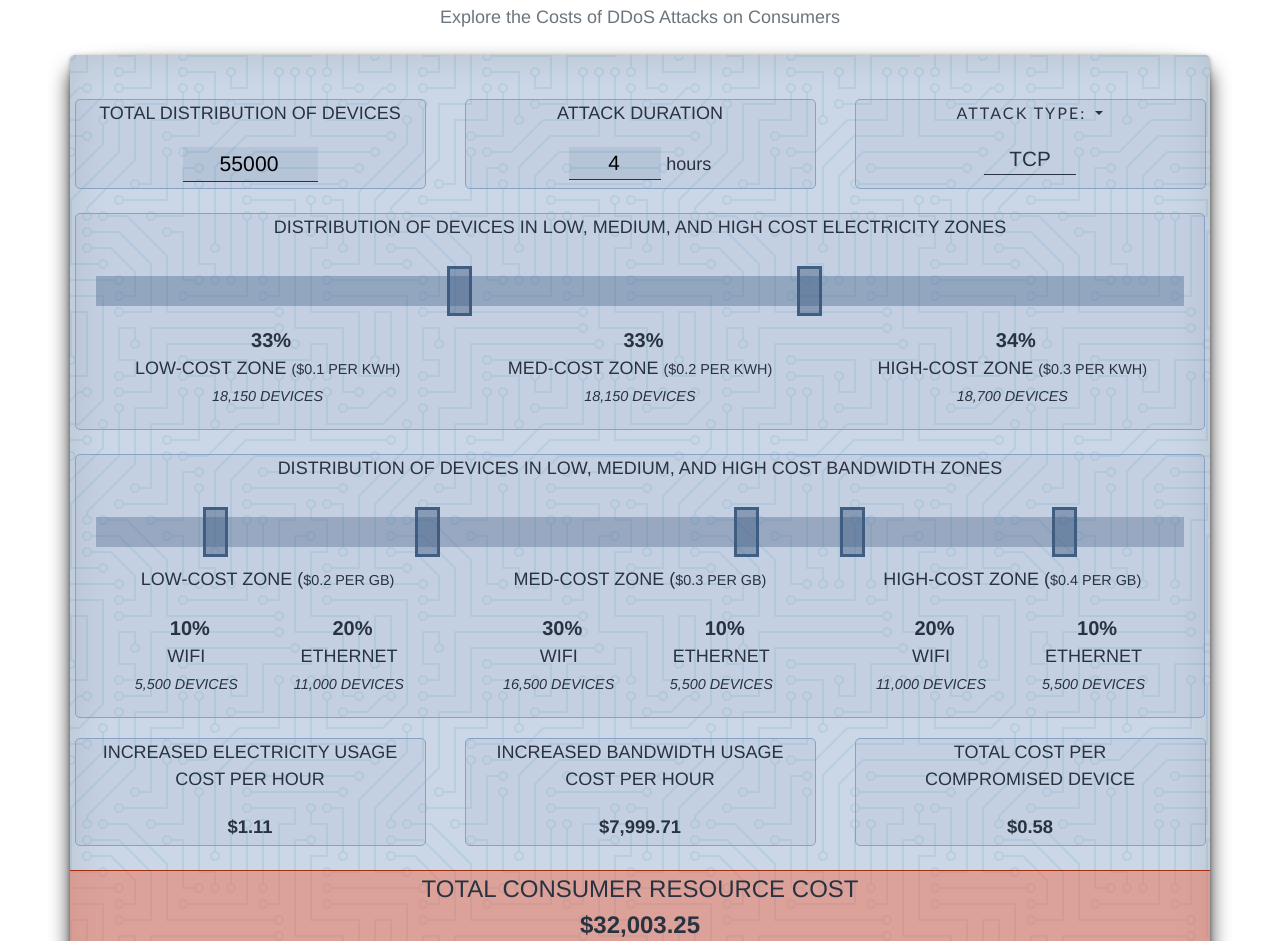
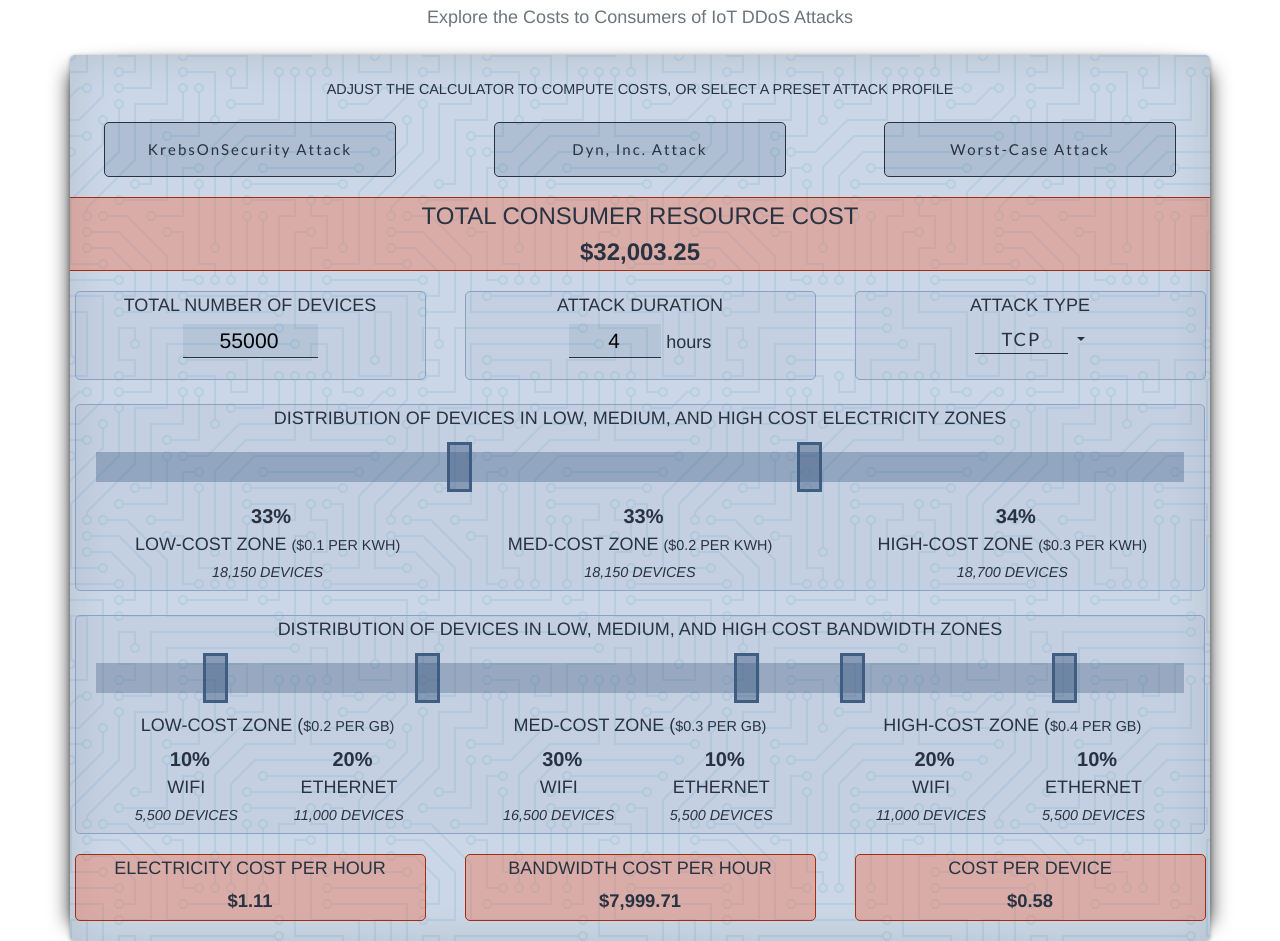
Before and after one commit to project-riot/website, a plain HTML site: page index.html in a window 1280 px wide. Shown: the part 1859-2800 px from the top of the page. Drawn offline with Linux system fonts and the light colour scheme; a web font is replaced by a local one.

Commit message:
more calc styling and organizing

```diff
--- a/index.html
+++ b/index.html
@@ -15,14 +15,11 @@
     <link href="static/vendor/bootstrap/css/bootstrap.min.css" rel="stylesheet">
 
     <!-- Custom fonts for this template -->
-    <!-- <link rel="heet" href="static/vendor/font-awesome/css/font-awesome.min.css"> -->
-    <!-- <link rel="stylesheet" href="static/vendor/simple-line-icons/css/simple-line-icons.css"> -->
     <link href="https://fonts.googleapis.com/css?family=Lato" rel="stylesheet">
     <link href="https://fonts.googleapis.com/css?family=Catamaran:100,200,300,400,500,600,700,800,900" rel="stylesheet">
     <link href="https://fonts.googleapis.com/css?family=Muli" rel="stylesheet">
 
     <!-- Custom styles for this template -->
-    <!-- <link href="css/new-age.min.css" rel="stylesheet"> -->
     <link href="static/css/style.css" rel="stylesheet">
 
     <!-- Theme Copyright 2013-2018 Blackrock Digital LLC. Code released under the [MIT](https://github.com/BlackrockDigital/startbootstrap-new-age/blob/gh-pages/LICENSE) license. -->
@@ -77,11 +74,11 @@
           </div>
           <div class="col-lg-5 my-auto">
             <div>
-                <h4 class="mb-5">
+                <h5 class="mb-5">
                     Internet of Things devices are everywhere. Unfortunately, many Internet-connected devices are built with inadequate security measures, making them easy targets for cybercriminals. Hackers enlist these insecure devices in “botnet” armies to launch massive cyberattacks on governments, infrastructure, and businesses, causing millions of dollars in lost revenue, damaged brand reputation, and degraded service.
                     <br><br>
                     But what happens to the owners of the devices? What costs do they bear as a result of their devices being hacked? Do their electricity and bandwidth bills increase when their devices are used in attacks? And what can consumers and regulators do to ensure that manufacturers improve device security to prevent these attacks in the future?
-                </h4>
+                </h5>
             </div>
           </div>
 
@@ -117,25 +114,38 @@
       <div class="container">
         <div class="section-heading text-center">
           <h2>IoT DDoS Consumer Cost Calculator</h2>
-          <p class="text-muted">Explore the Costs of DDoS Attacks on Consumers</p>
+          <p class="text-muted">Explore the Costs to Consumers of IoT DDoS Attacks</p>
           <br>
         </div>
         <div class="row">
             <div class="cost-calculator effect8">
-                <!-- <div class="calc-header wide">
-                        <small class="calc-col-header">Adjust the calculator to compute costs, or select a preset attack profile <br>
-                        </small>
 
-                    <br>
-                </div> -->
-                <br>
+                <p style="text-align:center;">
+                    <small class="calc-col-header">Adjust the calculator to compute costs, or select a preset attack profile</small>
+                </p>
+                <div class="row">
+                    <span class="btn btn-outline btn-xl calc-btn" onclick="krebsAttack()">
+                        KrebsOnSecurity Attack
+                    </span>
+                    <span class="btn btn-outline btn-xl calc-btn" onclick="dynAttack()">
+                        Dyn, Inc. Attack
+                    </span>
+                    <span class="btn btn-outline btn-xl calc-btn" onclick="worstCaseAttack()">
+                        Worst-Case Attack
+                    </span>
+                </div>
+
+                <div class="bg-red" id="cost-total" >
+                    TOTAL CONSUMER RESOURCE COST <br>
+                    <b>$<span id="totalCost">x</span></b>
+                </div>
 
                 <!-- ELECTRICITY GRID -->
 
                  <div class="row">
                     <div class="calc-col">
                         <p class="calc-col-header">
-                            Total Distribution of devices
+                            Total Number of devices
                         </p>
                         <p class="calc-col-body subtotal">
                             <input type="number" name="Distribution of devices" class="input-box" id="numDevices" value="55000" onchange="calculateTotalCost()">
@@ -146,13 +156,16 @@
                             attack duration
                         </p>
                         <p class="calc-col-body">
-                            <input type="number" name="attack-duration" class="input-box device-pct-col" id="duration" value="4" onchange="calculateTotalCost()"> hours
+                            <input type="number" name="attack-duration" class="input-box narrow" id="duration" value="4" onchange="calculateTotalCost()"> hours
                         </p>
                     </div>
                     <div class="calc-col">
+                        <p class="calc-col-header">
+                            attack type
+                        </p>
                         <div class="dropdown center ">
-                            <button class="btn btn-outline dropdown-toggle calc-dropdown-btn no-bg calc-col-header no-outline" type="button" id="dropdownMenuButton" data-toggle="dropdown" aria-haspopup="true" aria-expanded="false">
-                                Attack Type:
+                            <button class="btn btn-outline dropdown-toggle calc-dropdown-btn bg-none calc-col-body no-outline" type="button" id="dropdownMenuButton" data-toggle="dropdown" aria-haspopup="true" aria-expanded="false">
+                                <span id="attackType" class="input-box narrow bg-none">TCP</span>
                             </button>
 
                             <div class="dropdown-menu dropdown-menu-right" aria-labelledby="dropdownMenuButton">
@@ -161,8 +174,8 @@
                                 <li><span class="dropdown-item">Scan</span></li>
                             </div>
                         </div>
-                        <p class="calc-col-body">
-                            <span id="attackType" class="input-box device-pct-col no-bg">TCP</span>
+
+
                         </p>
                     </div>
                 </div>
@@ -183,7 +196,7 @@
                         </section>
                         <br>
                         <div class="row device-composition short">
-                            <div class="calc-col no-bg ">
+                            <div class="calc-col bg-none ">
                                 <p class="calc-col-body percent-total">
                                     <span id="elec_lowCostPct">x</span>%
                                 </p>
@@ -193,7 +206,7 @@
                                 </p>
 
                             </div>
-                            <div class="calc-col no-bg ">
+                            <div class="calc-col bg-none ">
                                 <p class="calc-col-body percent-total">
                                     <span id="elec_medCostPct">x</span>%
                                 </p>
@@ -203,7 +216,7 @@
                                 </p>
 
                             </div>
-                            <div class="calc-col no-bg ">
+                            <div class="calc-col bg-none ">
                                 <p class="calc-col-body percent-total">
                                     <span id="elec_highCostPct">x</span>%
                                 </p>
@@ -310,14 +323,14 @@
                         </section>
                         <br>
                         <div class="row device-composition short">
-                            <div class="calc-col no-bg">
+                            <div class="calc-col bg-none">
 
                                 <!-- LOW COST BANDWIDTH -->
                                 <p class="calc-col-header">
                                     low-cost zone (<small>$<span id="band_lowCostPrice">x</span> per GB)</small>
                                 </p>
                                 <div class="row device-composition short">
-                                    <div class="calc-col slim no-bg">
+                                    <div class="calc-col slim bg-none">
                                         <p class="calc-col-body percent-total">
                                             <span id="band_lc-wifi">x</span>%
                                         </p>
@@ -326,7 +339,7 @@
                                             <small><i><span id="band_numLowCostWifi">x</span> devices</i></small>
                                         </p>
                                     </div>
-                                    <div class="calc-col slim no-bg">
+                                    <div class="calc-col slim bg-none">
                                         <p class="calc-col-body percent-total">
                                             <span id="band_lc-eth">x</span>%
                                         </p>
@@ -339,12 +352,12 @@
                             </div>
 
                             <!-- MED COST BANDWIDTH -->
-                            <div class="calc-col no-bg">
+                            <div class="calc-col bg-none">
                                 <p class="calc-col-header">
                                     med-cost zone (<small>$<span id="band_medCostPrice">x</span> per GB)</small>
                                 </p>
                                 <div class="row device-composition short">
-                                    <div class="calc-col slim no-bg">
+                                    <div class="calc-col slim bg-none">
                                         <p class="calc-col-body percent-total">
                                             <span id="band_mc-wifi">x</span>%
                                         </p>
@@ -353,7 +366,7 @@
                                             <small><i><span id="band_numMedCostWifi">x</span> devices</i></small>
                                         </p>
                                     </div>
-                                    <div class="calc-col slim no-bg">
+                                    <div class="calc-col slim bg-none">
                                         <p class="calc-col-body percent-total">
                                             <span id="band_mc-eth">x</span>%
                                         </p>
@@ -366,12 +379,12 @@
                             </div>
 
                             <!-- HIGH COST BANDWIDTH -->
-                            <div class="calc-col no-bg">
+                            <div class="calc-col bg-none">
                                 <p class="calc-col-header">
                                     high-cost zone (<small>$<span id="band_highCostPrice">x</span> per GB)</small>
                                 </p>
                                 <div class="row device-composition short">
-                                    <div class="calc-col slim no-bg">
+                                    <div class="calc-col slim bg-none">
                                         <p class="calc-col-body percent-total">
                                             <span id="band_hc-wifi">x</span>%
                                         </p>
@@ -380,7 +393,7 @@
                                             <small><i><span id="band_numHighCostWifi">x</span> devices</i></small>
                                         </p>
                                     </div>
-                                    <div class="calc-col slim no-bg">
+                                    <div class="calc-col slim bg-none">
                                         <p class="calc-col-body percent-total">
                                             <span id="band_hc-eth">x</span>%
                                         </p>
@@ -474,48 +487,30 @@
 
 
                 <div class="row device-composition">
-                    <div class="calc-col">
+                    <div class="calc-col bg-red">
                         <p class="calc-col-header">
-                            increased electricity usage cost per hour
+                            electricity cost per hour
                         </p>
                         <p class="calc-col-body subtotal">
                             $<span id="elec_increasedCostPerHour">x</span>
                         </p>
                     </div>
-                    <div class="calc-col">
+                    <div class="calc-col bg-red">
                         <p class="calc-col-header">
-                            increased bandwidth usage cost per hour
+                            bandwidth cost per hour
                         </p>
                         <p class="calc-col-body subtotal">
                             $<span id="band_increasedCostPerHour">x</span>
                         </p>
                     </div>
-                    <div class="calc-col">
+                    <div class="calc-col bg-red">
                         <p class="calc-col-header">
-                            total cost per <br> compromised device
+                            cost per device
                         </p>
                         <p class="calc-col-body subtotal">
                             $<span id="increasedCostPerDevice">x</span>
                         </p>
                     </div>
-                </div>
-                <br>
-                <div id="cost-total">
-                    TOTAL CONSUMER RESOURCE COST <br>
-                    <b>$<span id="totalCost">x</span></b>
-                </div>
-                <br>
-                <p style="text-align:center;">CASE STUDIES</p>
-                <div class="row">
-                    <span class="btn btn-outline btn-xl calc-btn" onclick="krebsAttack()">
-                        KrebsOnSecurity Attack
-                    </span>
-                    <span class="btn btn-outline btn-xl calc-btn" onclick="dynAttack()">
-                        Dyn, Inc. Attack
-                    </span>
-                    <span class="btn btn-outline btn-xl calc-btn" onclick="worstCaseAttack()">
-                        Worst-Case Attack
-                    </span>
                 </div>
             </div>
         </div>
@@ -566,7 +561,6 @@
     <script src="static/vendor/jquery-easing/jquery.easing.min.js"></script>
 
     <!-- Custom scripts for this template -->
-    <!-- <script src="js/new-age.min.js"></script> -->
     <script src="static/js/script.js"></script>
 
   </body>
--- a/static/css/style.css
+++ b/static/css/style.css
@@ -310,7 +310,6 @@ footer ul li a:hover, footer ul li a:focus, footer ul li a:active, footer ul li
 .btn-outline:hover, .btn-outline:focus, .btn-outline:active, .btn-outline.active {
     color: white;
     border-color: #3d5a80;
-    /*background-color: #3d5a80;*/
     background-color: rgba(61, 90, 128, 0.7);
 }
 
@@ -337,9 +336,14 @@ footer ul li a:hover, footer ul li a:focus, footer ul li a:active, footer ul li
 
 /* custom */
 
-.no-bg {
+.bg-none {
     background: transparent !important;
     border: 0px !important;
+}
+
+.bg-red {
+    background-color: rgba(238, 108, 77, 0.4) !important;
+    border: 1px solid #a32d0f !important;
 }
 
 .center {
@@ -383,6 +387,11 @@ footer ul li a:hover, footer ul li a:focus, footer ul li a:active, footer ul li
     text-align: center;
 }
 
+.input-box.narrow{
+    width: 30%;
+    display: inline-block;
+}
+
 .subtotal {
     font-weight: 800;
     padding-left: 15px;
@@ -407,14 +416,51 @@ footer ul li a:hover, footer ul li a:focus, footer ul li a:active, footer ul li
 #cost-total {
     text-align: center;
     font-size: 150%;
-    background-color: rgba(238, 108, 77, 0.5);
     border-top: 1px solid #a32d0f !important;
     border-bottom: 1px solid #a32d0f !important;
+    border-left: none !important;
+    border-right: none !important;
+    margin: 20px 0;
 }
 
 #attackType {
-    padding-top: 18px;
+    margin-top: 2px;
     padding-left: 0;
+}
+
+.calc-col {
+    margin: 0 auto;
+    width: 30%;
+    padding: 0 20px;
+    text-align: center;
+    border: solid 1px #87a2c5;
+    border-radius: 5px;
+    background-color: rgba(61, 90, 128, 0.05);
+}
+
+.calc-col.wide {
+    width: 96.5%;
+}
+
+.calc-col.slim {
+    width: 50%;
+}
+
+.calc-col.short {
+    height: 100px;
+}
+
+.calc-col-header {
+    padding: 0 0 5px 0;
+    margin: 0;
+    /*margin-bottom: 5px;*/
+    text-transform: uppercase;
+}
+
+.calc-col-body {
+    padding: 0 0 5px 0;
+    width: 100% ;
+    margin: 0 auto;
 }
 
 .calc-dropdown-btn {
@@ -457,28 +503,6 @@ footer ul li a:hover, footer ul li a:focus, footer ul li a:active, footer ul li
     text-overflow: ellipsis;
 }
 
-.calc-col {
-    margin: 0 auto;
-    width: 30%;
-    padding: 0 20px;
-    text-align: center;
-    border: solid 1px #87a2c5;
-    border-radius: 5px;
-    background-color: rgba(61, 90, 128, 0.05);
-}
-
-.calc-col.wide {
-    width: 96.5%;
-}
-
-.calc-col.slim {
-    width: 50%;
-}
-
-.calc-col.short {
-    height: 100px;
-}
-
 .calc-btn {
     margin: 0 auto;
     width: 25%;
@@ -502,17 +526,6 @@ footer ul li a:hover, footer ul li a:focus, footer ul li a:active, footer ul li
 .device-composition.short {
     padding: 0;
     border-radius: 5px;
-}
-
-.calc-col-header {
-    padding: 0;
-    text-transform: uppercase;
-}
-
-.calc-col-body {
-    padding: 0 0 5px 0;
-    width: 100% ;
-    margin: 0 auto;
 }
 
 .cost-calculator {
--- a/static/js/script.js
+++ b/static/js/script.js
@@ -71,6 +71,17 @@
         $('#attackType').text(this.innerHTML);
         calculateTotalCost();
     });
+
+    $(".calc-btn").click(function() {
+        if ($(this).hasClass('active')) {
+            $(".calc-btn").removeClass('active');
+            resetDefaultCalcSettings();
+        } else {
+            $(".calc-btn").removeClass('active');
+            $(this).addClass('active');
+        }
+    });
+
 })(jQuery); // End of use strict
 
 
@@ -467,3 +478,35 @@ function worstCaseAttack() {
 
     calculateTotalCost();
 }
+
+function resetDefaultCalcSettings() {
+    $("#numDevices").val("55000");
+    $("#duration").val("4");
+    $("#attackType").text("TCP");
+
+
+    // SLIDER
+    // elec
+    $("#elec_lowCostPct").text(33);
+    $("#elec_medCostPct").text(33);
+    $("#elec_highCostPct").text(34);
+
+    $("#slider-left").val(33);
+    $("#slider-right").val(66);
+
+    // band
+    $("#band_lc-wifi").text(10);
+    $("#band_lc-eth").text(20);
+    $("#band_mc-wifi").text(30);
+    $("#band_mc-eth").text(10);
+    $("#band_hc-wifi").text(20);
+    $("#band_hc-eth").text(10);
+
+    $("#slider-1").val(10);
+    $("#slider-2").val(30);
+    $("#slider-3").val(60);
+    $("#slider-4").val(70);
+    $("#slider-5").val(90);
+
+    calculateTotalCost();
+}
```
